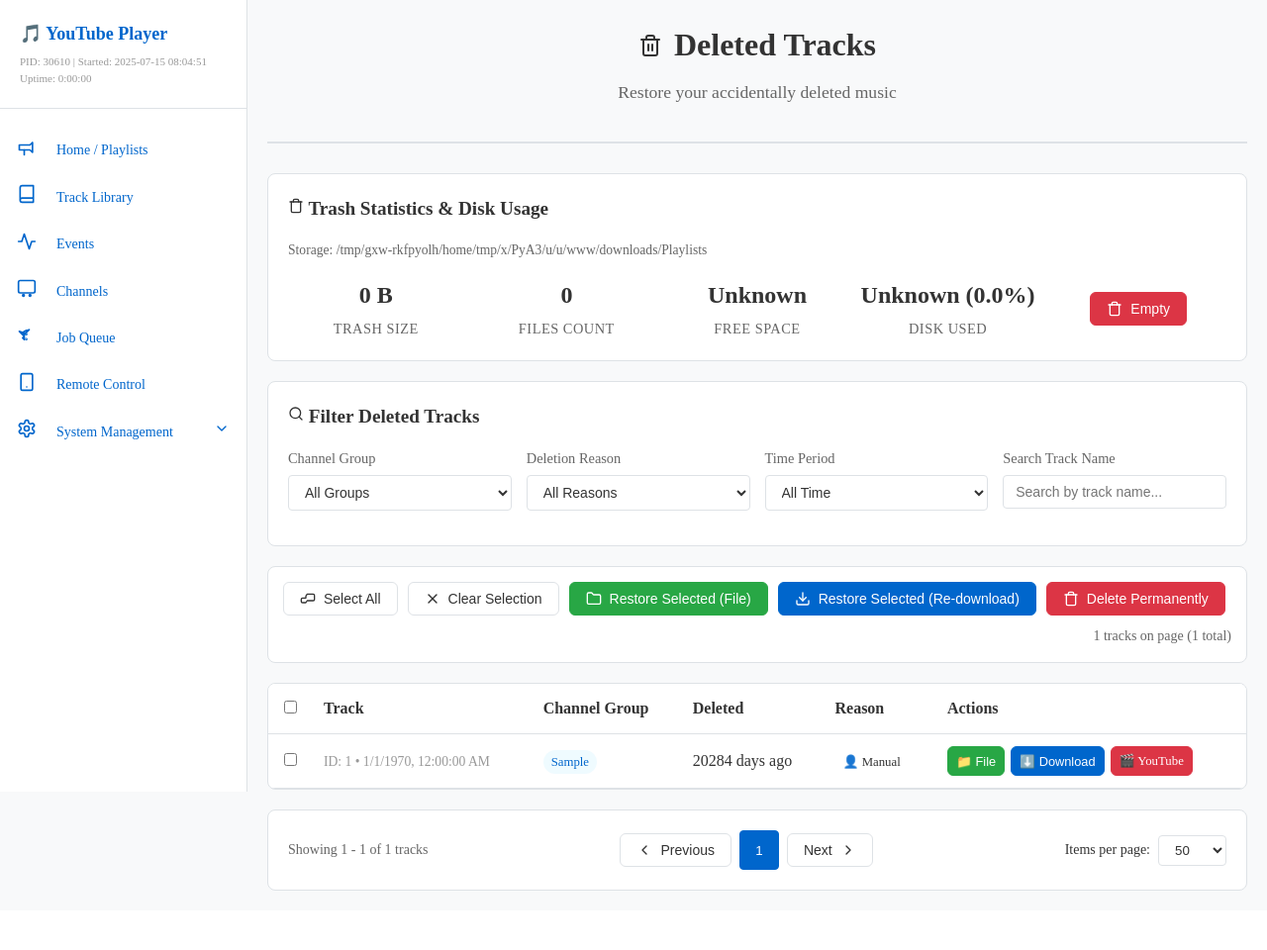
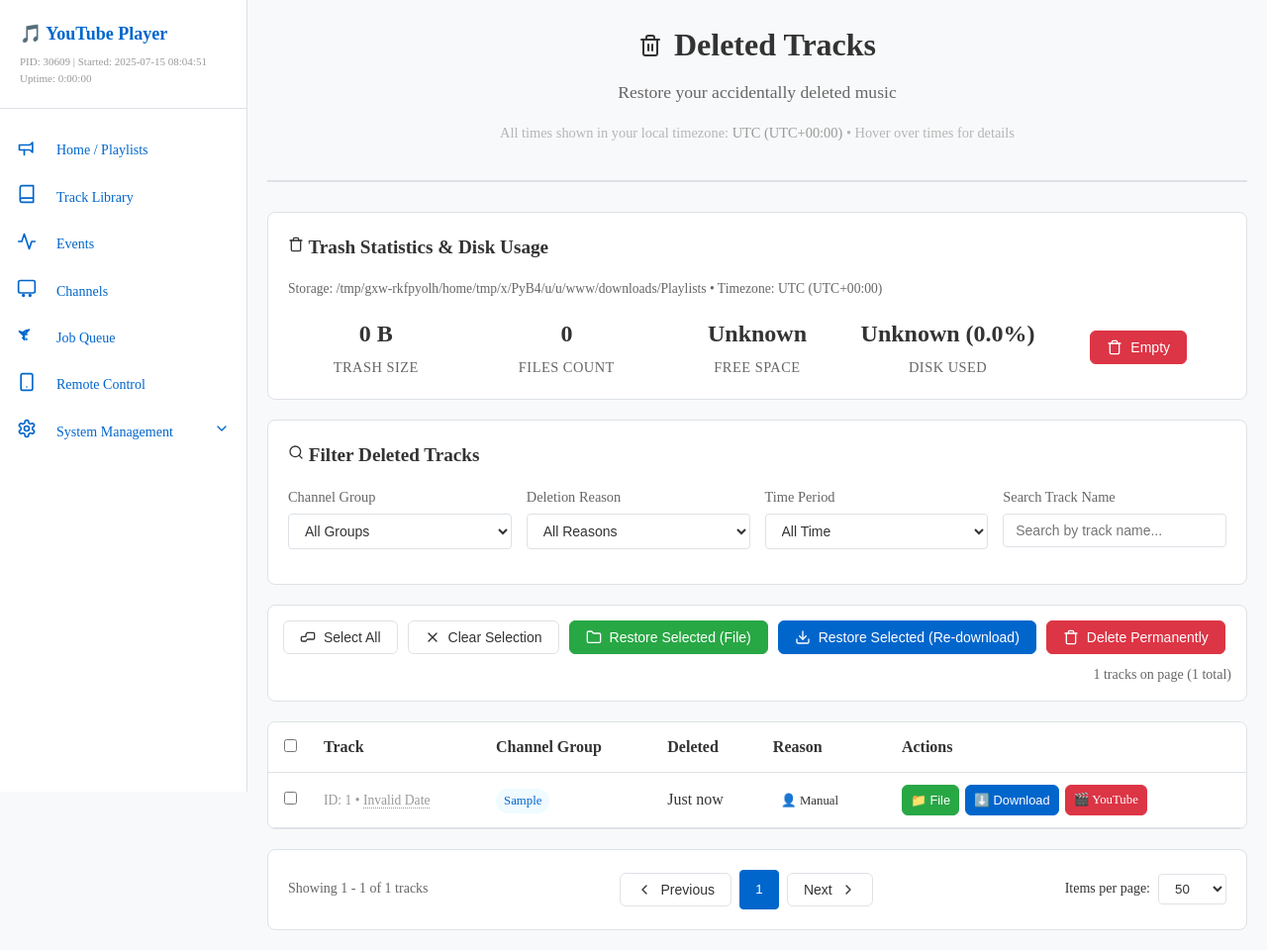
Before and after one commit to elimS2/SyncPlay-Hub, a Flask app: page /deleted in a window 1280 px wide. Shown: the whole page at 99% size. Before the commit the page ends 900 px from the top, so only its background shows below. Run offline with Flask 3, Linux system fonts and the light colour scheme; tables that the repository leaves empty hold one stand-in row (values such as "Sample post"); parts of the project's set-up code (start-up, migrations or seed data) failed here and were passed over.

Commit message:
fix: implement proper UTC timezone handling and 24-hour time format across application
This commit addresses timezone conversion issues where database UTC timestamps
were incorrectly interpreted as local time, causing time display discrepancies
(e.g., showing "3 hours ago" for recently deleted tracks in Kiev timezone).

Core timezone handling improvements:
- Fix UTC timestamp interpretation by appending 'Z' to datetime strings from database
- JavaScript now properly converts UTC time to user's local timezone
- Automatic timezone detection using Intl.DateTimeFormat().resolvedOptions().timeZone
- Consistent timezone conversion logic across all time display functions

Enhanced user experience features:
- Add interactive tooltips on time elements showing both UTC and local timestamps
- Display user's current timezone information in page header
- Implement 24-hour time format throughout the application
- Add visual cursor hints for time elements with detailed information

Technical implementation:
- Modified formatDate() and formatRelativeDate() functions in deleted.html
- Added displayTimezoneInfo() function for timezone awareness
- Updated time formatting in jobs.html, backups.html, and channels.html
- Implemented CSS styling for tooltip time elements
- Added timezone offset calculation and display

Time format standardization:
- Converted all time displays to 24-hour format (hour12: false)
- Consistent date/time formatting: DD.MM.YYYY, HH:mm:ss
- Removed AM/PM indicators across all templates
- Maintained locale-specific date formatting with forced 24-hour time

Files modified:
- templates/deleted.html: Core timezone fixes and tooltip implementation
- templates/jobs.html: Job timestamp formatting updates
- templates/backups.html: Backup timestamp formatting updates
- templates/channels.html: Channel sync timestamp formatting updates

Impact: Resolves timezone display inconsistencies and provides users with
accurate time information and enhanced debugging capabilities through
detailed timestamp tooltips.

```diff
--- a/templates/channels.html
+++ b/templates/channels.html
@@ -1141,7 +1141,7 @@
                             <div class="channel-name">${channel.name}</div>
                             <div class="channel-stats">
                                 ${channel.track_count || 0} tracks
-                                ${channel.last_sync_ts ? '• Last sync: ' + new Date(channel.last_sync_ts).toLocaleString('ru-RU', {
+                                ${channel.last_sync_ts ? '• Last sync: ' + new Date(channel.last_sync_ts + 'Z').toLocaleString('ru-RU', {
                                     year: 'numeric',
                                     month: '2-digit',
                                     day: '2-digit',
--- a/templates/deleted.html
+++ b/templates/deleted.html
@@ -473,6 +473,17 @@
             color: var(--text-primary);
         }
 
+        /* Tooltip styles */
+        .tooltip-time {
+            cursor: help;
+            border-bottom: 1px dotted currentColor;
+            text-decoration: none;
+        }
+
+        .tooltip-time:hover {
+            border-bottom-color: var(--accent-color);
+        }
+
         @media (max-width: 768px) {
             .main-content {
                 margin-left: 0;
@@ -530,6 +541,9 @@
                     Deleted Tracks
                 </h1>
                 <div class="subtitle">Restore your accidentally deleted music</div>
+                <div class="subtitle" style="font-size: 0.9rem; color: var(--text-muted);" id="timezoneInfo">
+                    Loading timezone info...
+                </div>
             </div>
 
             <!-- Trash Statistics Section -->
@@ -739,10 +753,27 @@
             // Set initial per_page value
             document.getElementById('perPageSelect').value = perPage;
 
+            // Display timezone information
+            displayTimezoneInfo();
+
             loadDeletedTracks();
             loadTrashStats();
             setupEventListeners();
         });
+
+        function displayTimezoneInfo() {
+            const timezone = Intl.DateTimeFormat().resolvedOptions().timeZone;
+            const offset = new Date().getTimezoneOffset();
+            const offsetHours = Math.floor(Math.abs(offset) / 60);
+            const offsetMinutes = Math.abs(offset) % 60;
+            const offsetString = `${offset <= 0 ? '+' : '-'}${offsetHours.toString().padStart(2, '0')}:${offsetMinutes.toString().padStart(2, '0')}`;
+
+            document.getElementById('timezoneInfo').innerHTML = `
+                <span style="opacity: 0.7;">All times shown in your local timezone: </span>
+                <span style="font-weight: 500;">${timezone} (UTC${offsetString})</span>
+                <span style="opacity: 0.7;"> • Hover over times for details</span>
+            `;
+        }
 
         function setupEventListeners() {
             // Filter change listeners that require API reload
@@ -1197,26 +1228,65 @@
         }
 
         function formatDate(dateString) {
-            return new Date(dateString).toLocaleString();
+            // SQLite datetime returns UTC time, ensure JavaScript interprets it as UTC
+            // Adding 'Z' tells JavaScript this is UTC time, which gets converted to local timezone
+            const utcDate = new Date(dateString + 'Z');
+
+            // Create tooltip with both UTC and local time
+            const timezone = Intl.DateTimeFormat().resolvedOptions().timeZone;
+            const utcTime = dateString; // Original time from database
+            const localTime = utcDate.toLocaleString(undefined, {
+                year: 'numeric',
+                month: '2-digit',
+                day: '2-digit',
+                hour: '2-digit',
+                minute: '2-digit',
+                second: '2-digit',
+                hour12: false
+            });
+            const tooltip = `Database UTC: ${utcTime}
+Local (${timezone}): ${localTime}`;
+
+            return `<span class="tooltip-time" title="${tooltip}">${localTime}</span>`;
         }
 
         function formatRelativeDate(dateString) {
-            const date = new Date(dateString);
+            // SQLite datetime returns UTC time, ensure JavaScript interprets it as UTC
+            // Adding 'Z' tells JavaScript this is UTC time, which gets converted to local timezone
+            const date = new Date(dateString + 'Z');
             const now = new Date();
             const diffMs = now - date;
             const diffDays = Math.floor(diffMs / (1000 * 60 * 60 * 24));
             const diffHours = Math.floor(diffMs / (1000 * 60 * 60));
             const diffMinutes = Math.floor(diffMs / (1000 * 60));
 
+            // Create tooltip with both UTC and local time
+            const timezone = Intl.DateTimeFormat().resolvedOptions().timeZone;
+            const utcTime = dateString; // Original time from database
+            const localTime = date.toLocaleString(undefined, {
+                year: 'numeric',
+                month: '2-digit',
+                day: '2-digit',
+                hour: '2-digit',
+                minute: '2-digit',
+                second: '2-digit',
+                hour12: false
+            });
+            const tooltip = `Database UTC: ${utcTime}
+Local (${timezone}): ${localTime}`;
+
+            let relativeText;
             if (diffDays > 0) {
-                return `${diffDays} day${diffDays > 1 ? 's' : ''} ago`;
+                relativeText = `${diffDays} day${diffDays > 1 ? 's' : ''} ago`;
             } else if (diffHours > 0) {
-                return `${diffHours} hour${diffHours > 1 ? 's' : ''} ago`;
+                relativeText = `${diffHours} hour${diffHours > 1 ? 's' : ''} ago`;
             } else if (diffMinutes > 0) {
-                return `${diffMinutes} minute${diffMinutes > 1 ? 's' : ''} ago`;
+                relativeText = `${diffMinutes} minute${diffMinutes > 1 ? 's' : ''} ago`;
             } else {
-                return 'Just now';
+                relativeText = 'Just now';
             }
+
+            return `<span title="${tooltip}" style="cursor: help;">${relativeText}</span>`;
         }
 
         function showSuccess(message) {
@@ -1243,7 +1313,13 @@
                     if (data.disk_info) {
                         document.getElementById('diskFree').textContent = data.disk_info.free_formatted;
                         document.getElementById('diskUsed').textContent = data.disk_info.used_formatted + ' (' + data.disk_info.used_percentage.toFixed(1) + '%)';
-                        document.getElementById('storagePath').textContent = 'Storage: ' + data.disk_info.storage_path;
+                        const timezone = Intl.DateTimeFormat().resolvedOptions().timeZone;
+                        const offset = new Date().getTimezoneOffset();
+                        const offsetHours = Math.floor(Math.abs(offset) / 60);
+                        const offsetMinutes = Math.abs(offset) % 60;
+                        const offsetString = `${offset <= 0 ? '+' : '-'}${offsetHours.toString().padStart(2, '0')}:${offsetMinutes.toString().padStart(2, '0')}`;
+
+                        document.getElementById('storagePath').textContent = `Storage: ${data.disk_info.storage_path} • Timezone: ${timezone} (UTC${offsetString})`;
                     } else {
                         document.getElementById('diskFree').textContent = 'Unknown';
                         document.getElementById('diskUsed').textContent = 'Unknown';
```
Also changed, not shown: templates/backups.html (+9 -1 lines), templates/jobs.html (+27 -3 lines).
